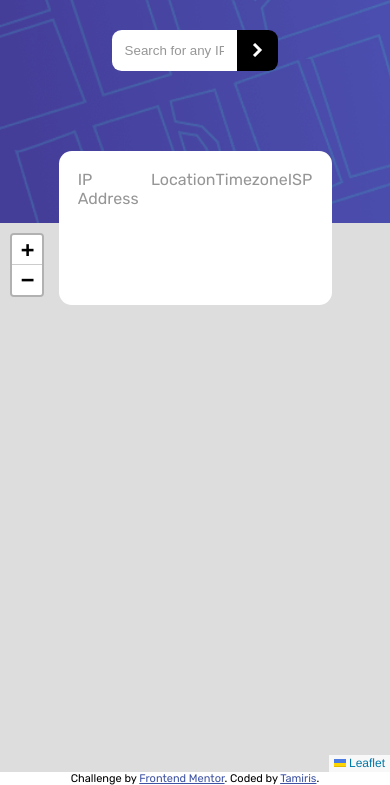
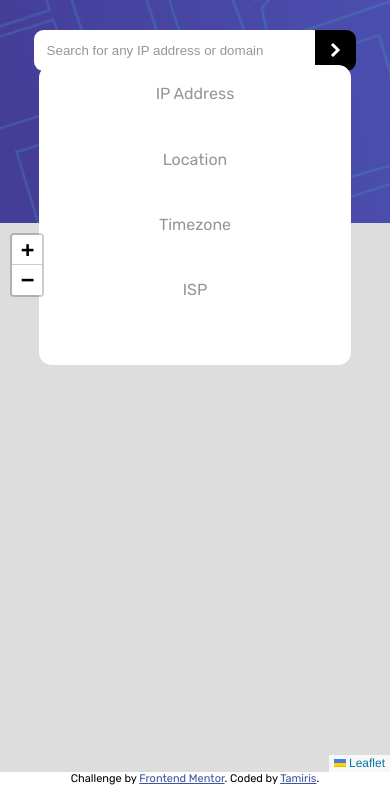
Before and after one commit to TamirisCss/ip-address-tracker-master, a plain HTML site: page index.html in a window 390 px wide. Shown: the part 72-857 px from the top of the page. Drawn offline with nearby package versions, Linux system fonts and the light colour scheme; no server answers.

Commit message:
mobile friendly

```diff
--- a/style.css
+++ b/style.css
@@ -93,3 +93,31 @@ body {
     color: hsl(228, 45%, 44%);
     text-align: center;
 }
+
+@media (max-width: 1050px) {
+    .info-box {
+        flex-wrap: wrap;
+    }
+}
+@media (max-width: 695px) {
+    .info-box {
+        min-width: 80%;
+        right: 10%;
+    }
+    .src-input {
+        min-width: 50%;
+    }
+}
+@media (max-width: 557px) {
+    .info-box {
+        flex-direction: column;
+        height: 35%;
+        top:16%;
+    }
+    .info-box div {
+        text-align: center;
+    }
+    .src-input {
+        min-width: 72%;
+    }
+}
```
